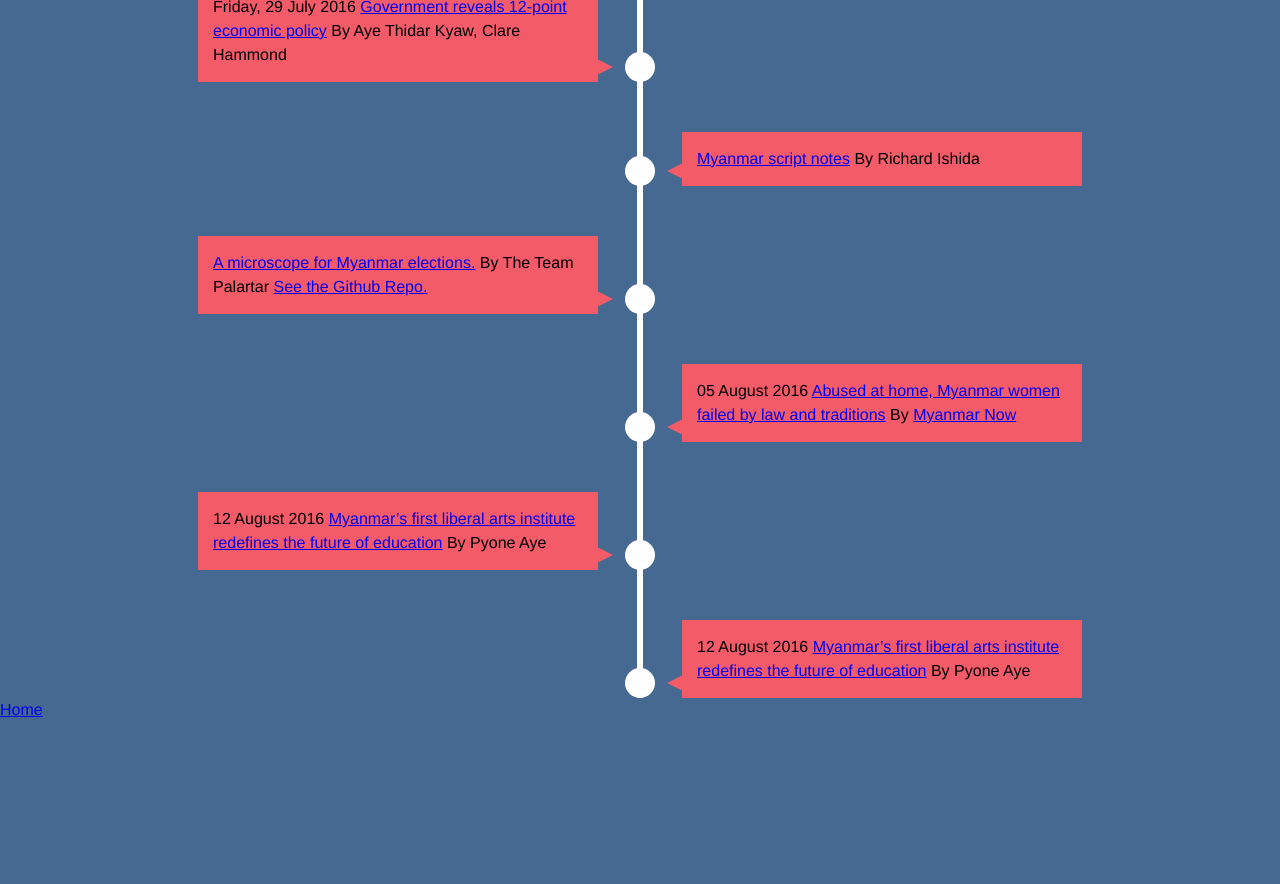
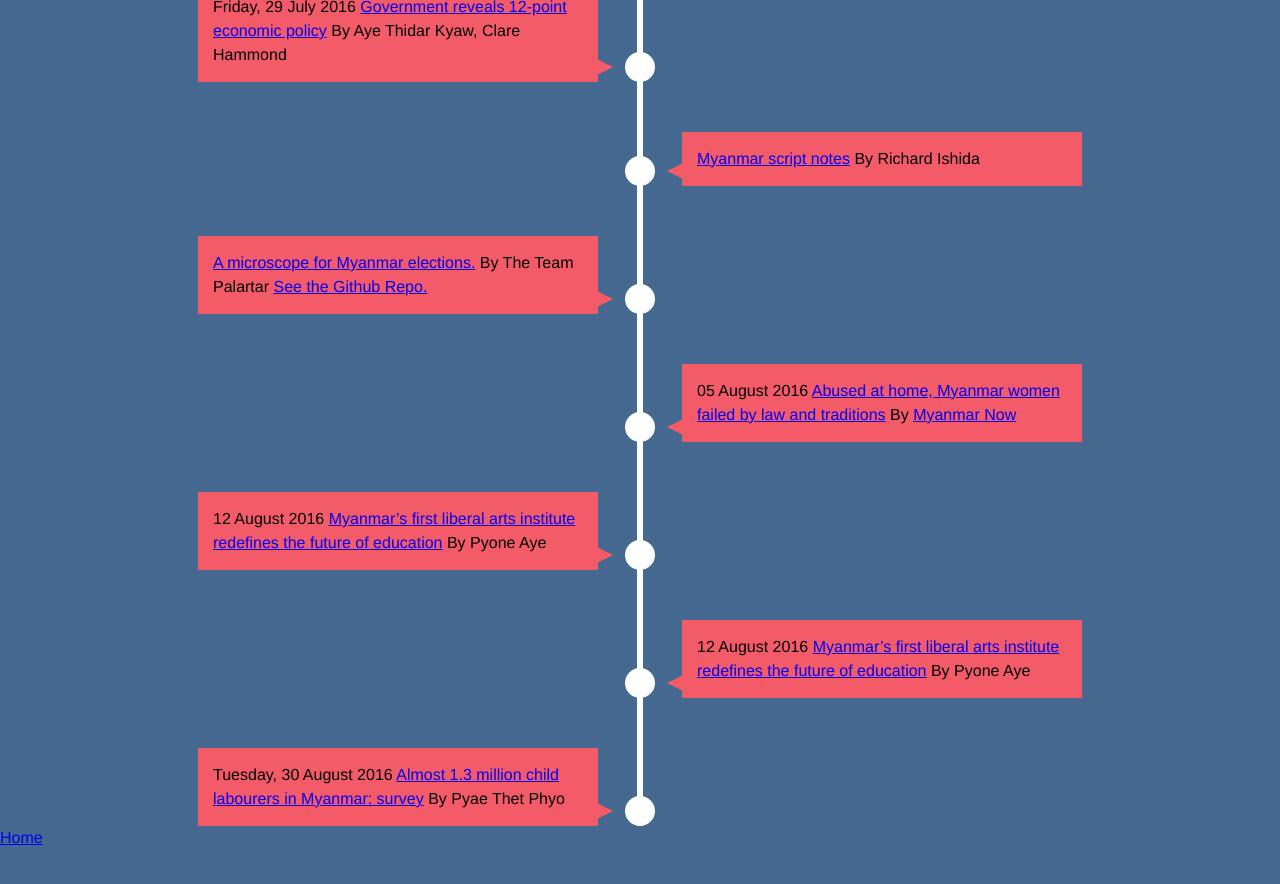
Before and after one commit to sawthinkar/sawthinkar.github.io, a Jekyll site: the page whereIamfrom/index.html, which Jekyll copies as it is, in a window 1280 px wide and 900 px high, scrolled down 2186 px. Shown: the top 884 px of the window. Built offline with Jekyll 4.4.1, drawn with Linux system fonts in a browser that asks for light colours; before the commit the page ends 2958 px from its top, so only the background shows below that.

Commit message:
Update index.html

```diff
--- a/whereIamfrom/index.html
+++ b/whereIamfrom/index.html
@@ -114,6 +114,11 @@ The Golden Land
             <time>12 August 2016 </time></time><a href="http://sawthinkar.github.io/tot-telepresence/index.html">Myanmar’s first liberal arts institute redefines the future of education</a> By Pyone Aye
         </div>
     </li>
+    <li>
+        <div>
+            <time>Tuesday, 30 August 2016 </time></time><a href="http://www.mmtimes.com/index.php/national-news/nay-pyi-taw/22210-almost-1-3-million-child-labourers-in-myanmar-survey.html">Almost 1.3 million child labourers in Myanmar: survey</a> By Pyae Thet Phyo
+        </div>
+    </li>
 </ul>
 </section>
 </body>
```
